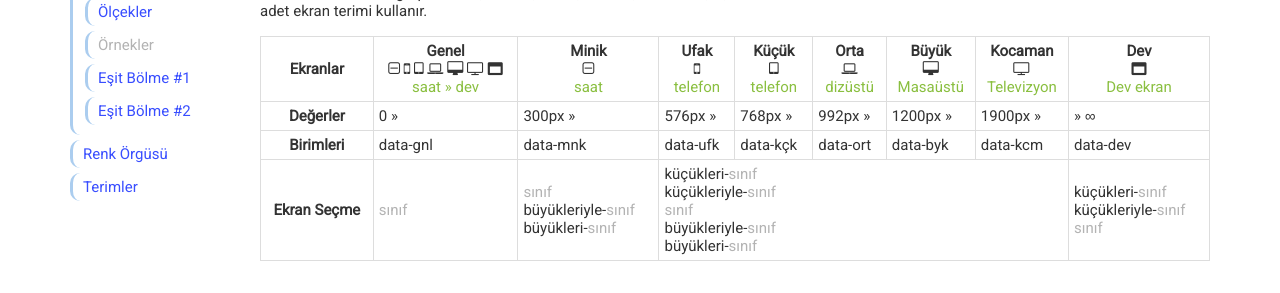
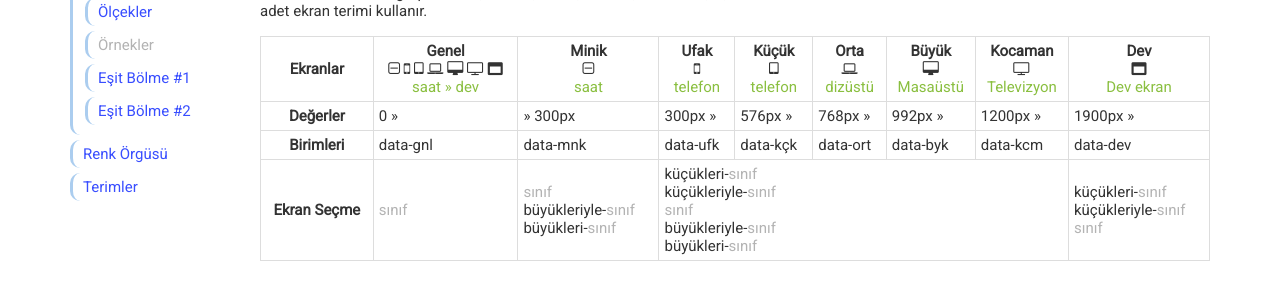
Before and after one commit to data-deveb/data-deveb.github.io, a Jekyll site: the page built from belgeler/ekran-orgusu.html, in a window 1280 px wide. Shown: the part 248-541 px from the top of the page. Built offline with Jekyll 4.4.1, drawn with Linux system fonts in a browser that asks for light colours.

Commit message:
Güncelleme

```diff
--- a/belgeler/ekran-orgusu.html
+++ b/belgeler/ekran-orgusu.html
@@ -65,13 +65,13 @@ title: Ekran Örgüsü
         <tr>
           <th>Değerler</th>
           <td>0 »</td>
+          <td>» 300px</td>
           <td>300px »</td>
           <td>576px »</td>
           <td>768px »</td>
           <td>992px »</td>
           <td>1200px »</td>
           <td>1900px »</td>
-          <td>» ∞</td>
         </tr>
         <tr>
           <th>Birimleri</th>
```
